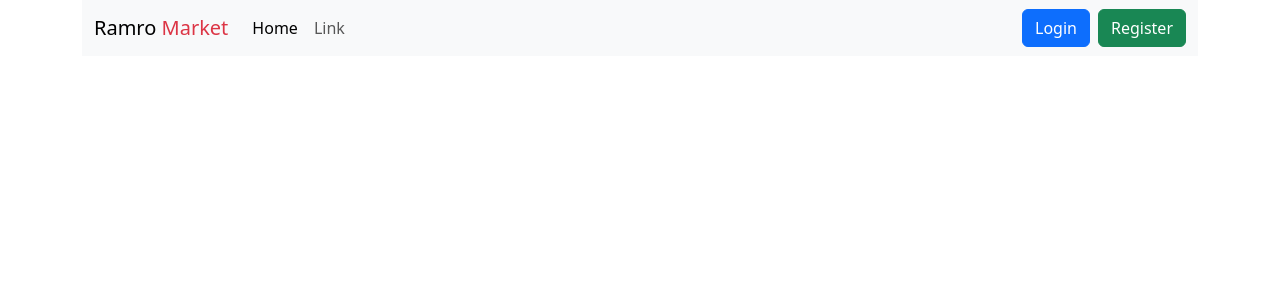
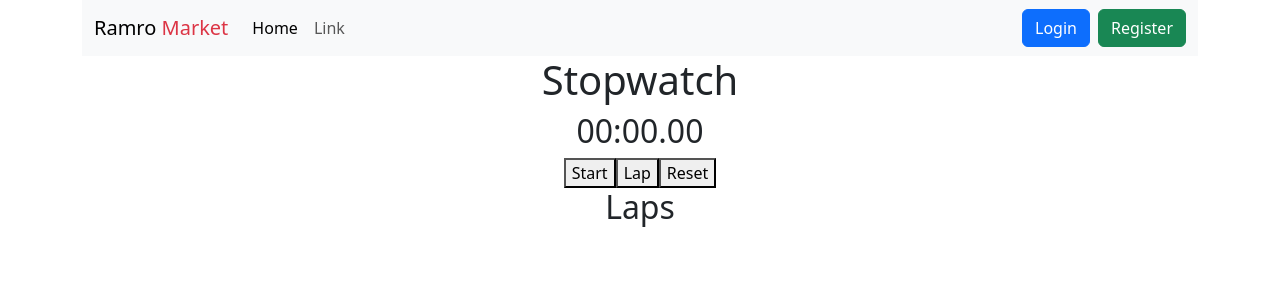
Before and after one commit to ShadipKumarJoshi/Web-API-Development-Class---Bimal-Shrestha, a React (Create React App) app in the folder Frontend/: page /stopwatch in a window 1280 px wide. Shown: the top 300 px of the page. Built offline with nearby package versions, Linux system fonts and the light colour scheme.

Commit message:
Stopwatch

```diff
--- a/Frontend/src/App.js
+++ b/Frontend/src/App.js
@@ -9,15 +9,16 @@ import Navbar from "./components/Navbar";
 import Homepage from "./pages/homepage/Homepage";
 import Login from "./pages/login/Login";
 import Register from "./pages/register/Register";
+import Stopwatch from "./components/StopWatch";
 
 // Toast config
 import { ToastContainer } from 'react-toastify';
 import 'react-toastify/dist/ReactToastify.css';
 import AdminDashboard from "./pages/admin/admin_dashboard/AdminDashboard";
 import UpdateProduct from "./pages/admin/update_product/UpdateProduct";
+import Profile from "./pages/profile/Profile";
 import AdminRoutes from "./protected_routes/AdminRoutes";
 import UserRoutes from "./protected_routes/UserRoutes";
-import Profile from "./pages/profile/Profile";
 
 
 
@@ -38,18 +39,20 @@ function App() {
         <Route path='/register' element={<Register />} />
         <Route path='/login' element={<Login />} />
 
+        <Route path="/stopwatch" element={<Stopwatch/>} />{" "}
+
         {/* Admin Routes */}
         {/* <Route path='/admin/dashboard' element={<AdminDashboard />} />
         <Route path='/admin/update/:id' element={<UpdateProduct />} /> */}
 
-        <Route element={<AdminRoutes/>}>
+        <Route element={<AdminRoutes />}>
           <Route path='/admin/dashboard' element={<AdminDashboard />} />
           <Route path='/admin/update/:id' element={<UpdateProduct />} />
         </Route>
 
         {/* User Routes */}
-        <Route element={<UserRoutes/>}>
-        <Route path='/profile' element={<Profile />} />
+        <Route element={<UserRoutes />}>
+          <Route path='/profile' element={<Profile />} />
         </Route>
       </Routes>
     </Router>
--- /dev/null
+++ b/Frontend/src/components/StopWatch.jsx
@@ -0,0 +1,65 @@
+import React, { useState, useRef } from 'react';
+
+const Stopwatch = () => {
+  const [time, setTime] = useState(0);
+  const [isActive, setIsActive] = useState(false);
+  const [laps, setLaps] = useState([]);
+  const timerRef = useRef(null);
+
+  const startStopwatch = () => {
+    setIsActive(true);
+    timerRef.current = setInterval(() => {
+      setTime(prevTime => prevTime + 10);
+    }, 10);
+  };
+
+  const stopStopwatch = () => {
+    setIsActive(false);
+    clearInterval(timerRef.current);
+  };
+
+  const resetStopwatch = () => {
+    setIsActive(false);
+    clearInterval(timerRef.current);
+    setTime(0);
+    setLaps([]);
+  };
+
+  const lapStopwatch = () => {
+    setLaps([...laps, time]);
+  };
+
+  const formatTime = (time) => {
+    const getMilliseconds = `0${(time % 1000) / 10}`.slice(-2);
+    const seconds = Math.floor(time / 1000);
+    const getSeconds = `0${seconds % 60}`.slice(-2);
+    const minutes = Math.floor(seconds / 60);
+    const getMinutes = `0${minutes % 60}`.slice(-2);
+
+    return `${getMinutes}:${getSeconds}.${getMilliseconds}`;
+  };
+
+  return (
+    <div style={{ textAlign: 'center' }}>
+      <h1>Stopwatch</h1>
+      <div>
+        <h2>{formatTime(time)}</h2>
+      </div>
+      <div>
+        {isActive
+          ? <button onClick={stopStopwatch}>Stop</button>
+          : <button onClick={startStopwatch}>Start</button>}
+        <button onClick={lapStopwatch}>Lap</button>
+        <button onClick={resetStopwatch}>Reset</button>
+      </div>
+      <h2>Laps</h2>
+      <ul>
+        {laps.map((lap, index) => (
+          <li key={index}>{formatTime(lap)}</li>
+        ))}
+      </ul>
+    </div>
+  );
+};
+
+export default Stopwatch;
```
